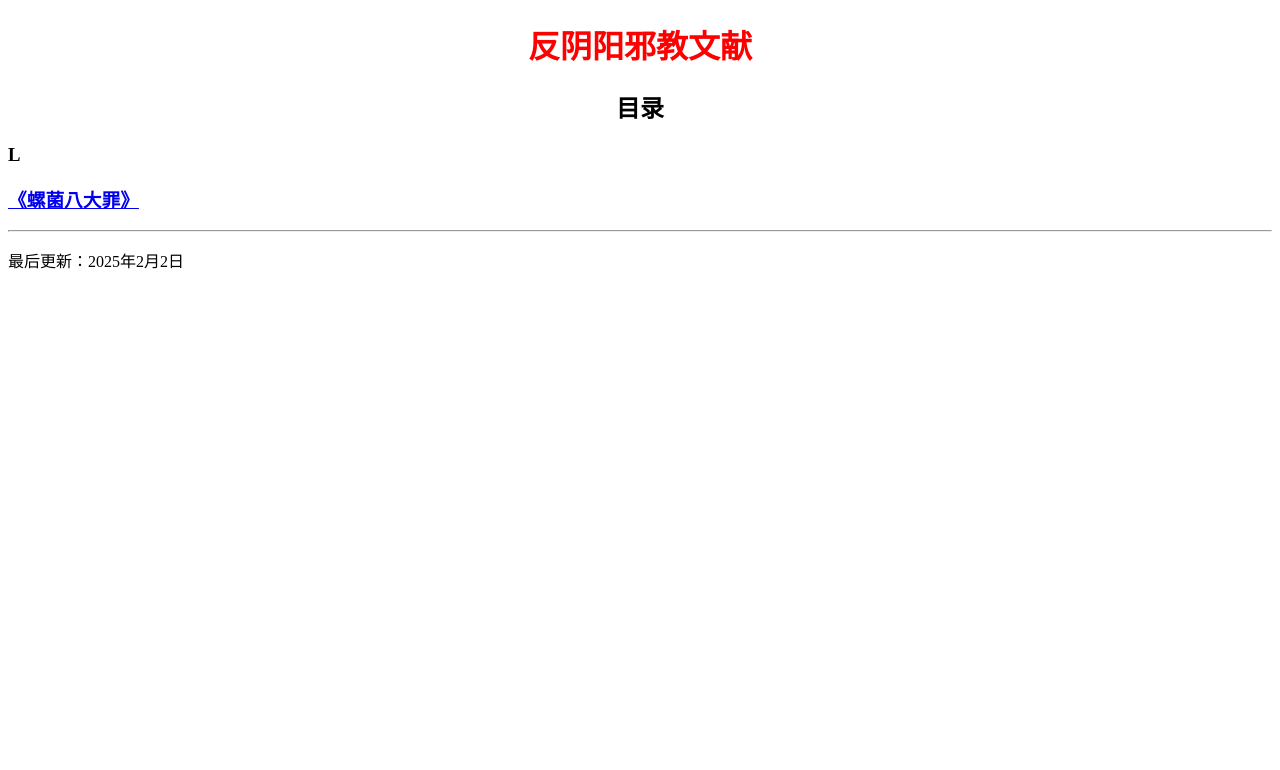
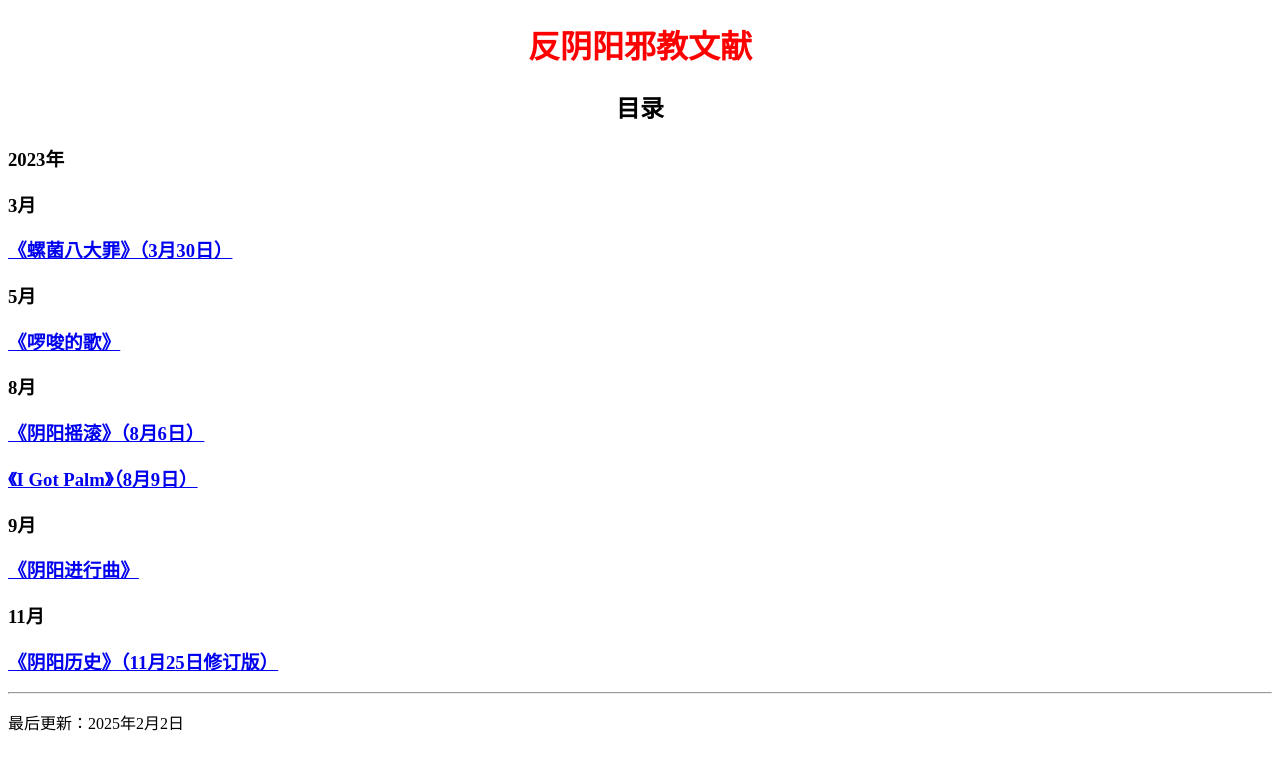
Before and after one commit to beswn/beswn.github.io, a plain HTML site: page wenku/fanyinyangxiejiao.html in a window 1280 px wide. Drawn offline with Linux system fonts and the light colour scheme.

Commit message:
Update fanyinyangxiejiao.html

```diff
--- a/wenku/fanyinyangxiejiao.html
+++ b/wenku/fanyinyangxiejiao.html
@@ -5,8 +5,18 @@
 <body>
   <h1 style="text-align:center;color:red">反阴阳邪教文献</h1>
   <h2 style="text-align:center">目录</h2>
-  <h3>L</h3>
-  <h3><a href="luojunbadazui.html">《螺菌八大罪》</a></h3>
+  <h3>2023年</h3>
+  <h3>3月</h3>
+  <h3><a href="luojunbadazui.html">《螺菌八大罪》（3月30日）</a></h3>
+  <h3>5月</h3>
+  <h3><a href="luosuodege.html">《啰唆的歌》</a></h3>
+  <h3>8月</h3>
+  <h3><a href="yinyangyaogun.html">《阴阳摇滚》（8月6日）</a></h3>
+  <h3><a href="i-got-palm.html">《I Got Palm》（8月9日）</a></h3>
+  <h3>9月</h3>
+  <h3><a href="yinyangjinxingqu">《阴阳进行曲》</a></h3>
+  <h3>11月</h3>
+  <h3><a href="https://yyxx38.wordpress.com/2023/11/25/%e3%80%8a%e9%98%b4%e9%98%b3%e5%8e%86%e5%8f%b2%e3%80%8b11%e6%9c%8825%e6%97%a5%e6%96%b0%e7%89%88/">《阴阳历史》（11月25日修订版）</a></h3>
   <hr>
   <p style="text-style:italic">最后更新：2025年2月2日</p>
 </body>
```
